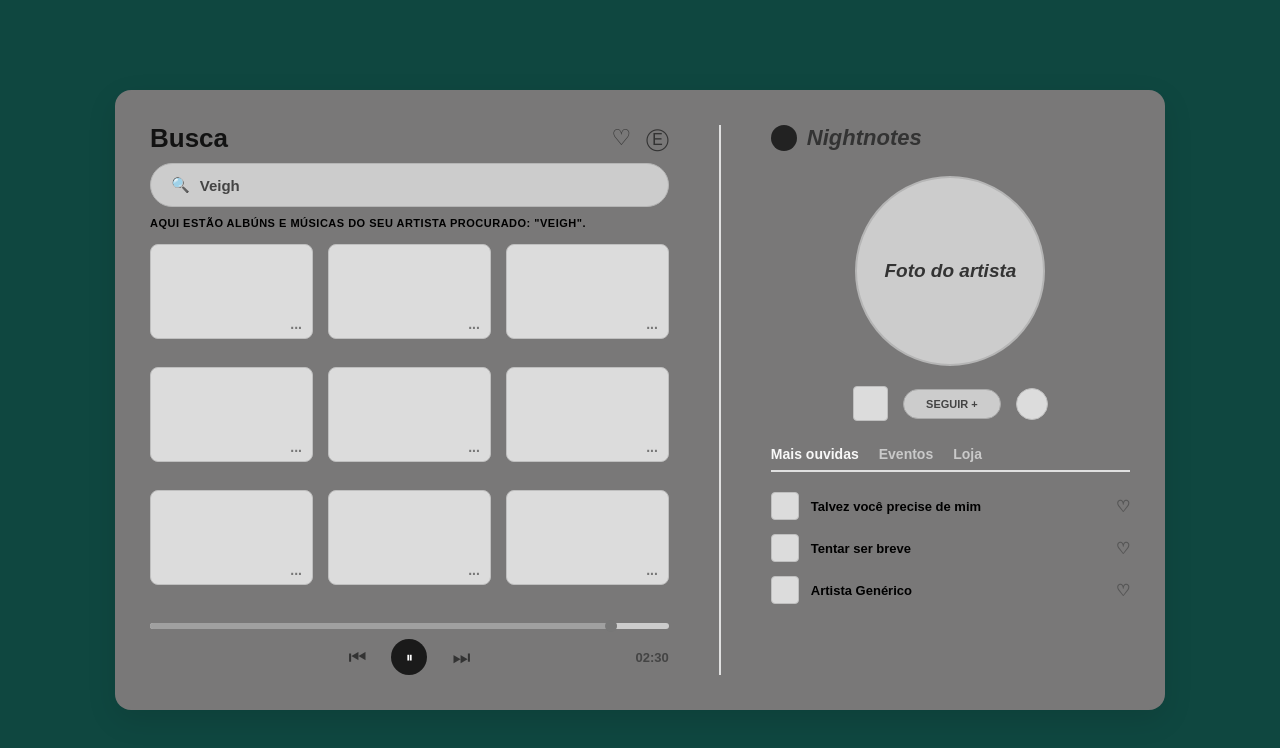
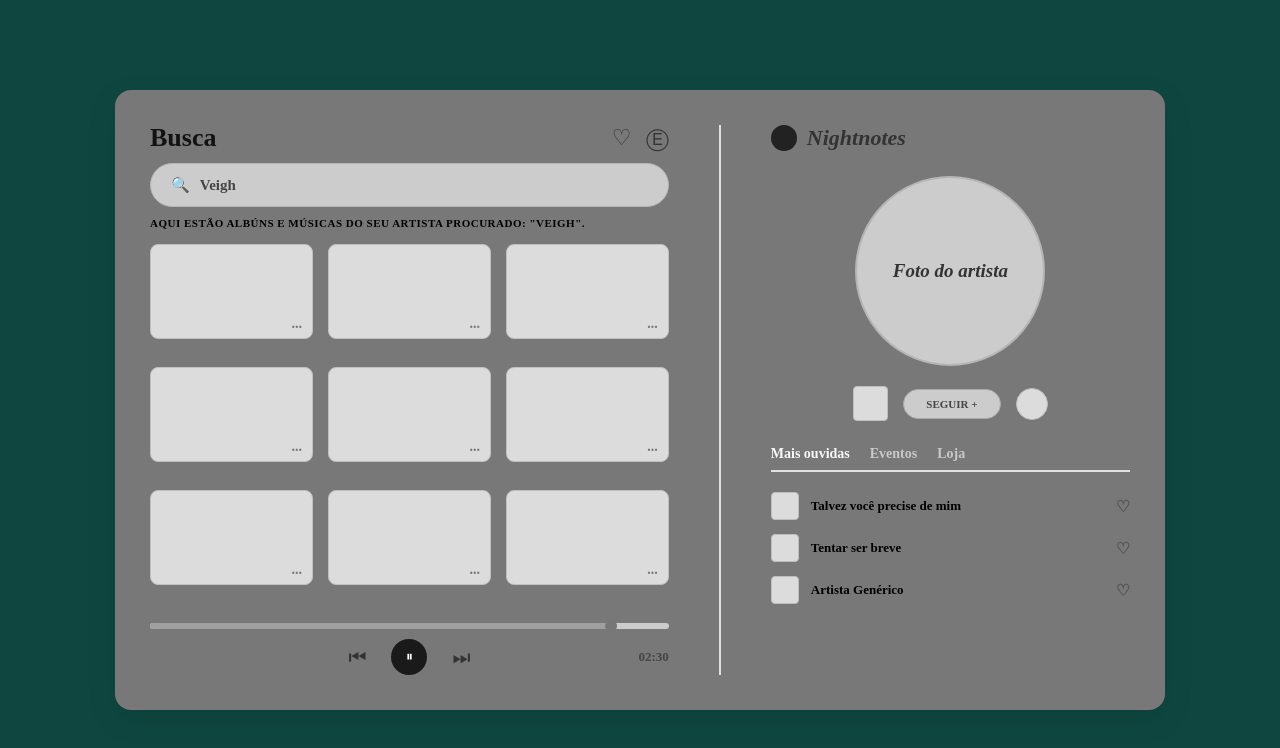
Before and after one commit to AlvexGR777/Atividades-Silvio, a plain HTML site: page ASSETS DA PÁGINA DE PESQUISA NIGHTNOTES/SITE PESQUISA NIGHTNOTES.HTML in a window 1280 px wide. Drawn offline with Linux system fonts and the light colour scheme.

Commit message:
Update STYLE.CSS

```diff
--- a/ASSETS DA PÁGINA DE PESQUISA NIGHTNOTES/CSS/STYLE.CSS
+++ b/ASSETS DA PÁGINA DE PESQUISA NIGHTNOTES/CSS/STYLE.CSS
@@ -2,7 +2,7 @@
     margin: 0;
     padding: 0;
     box-sizing: border-box;
-    font-family:'Space Grotesk', 'Manrope', sans-serif;
+    font-family:'Space Grotesk', 'Manrope', 'sans-serif';
 }
 
 
```
